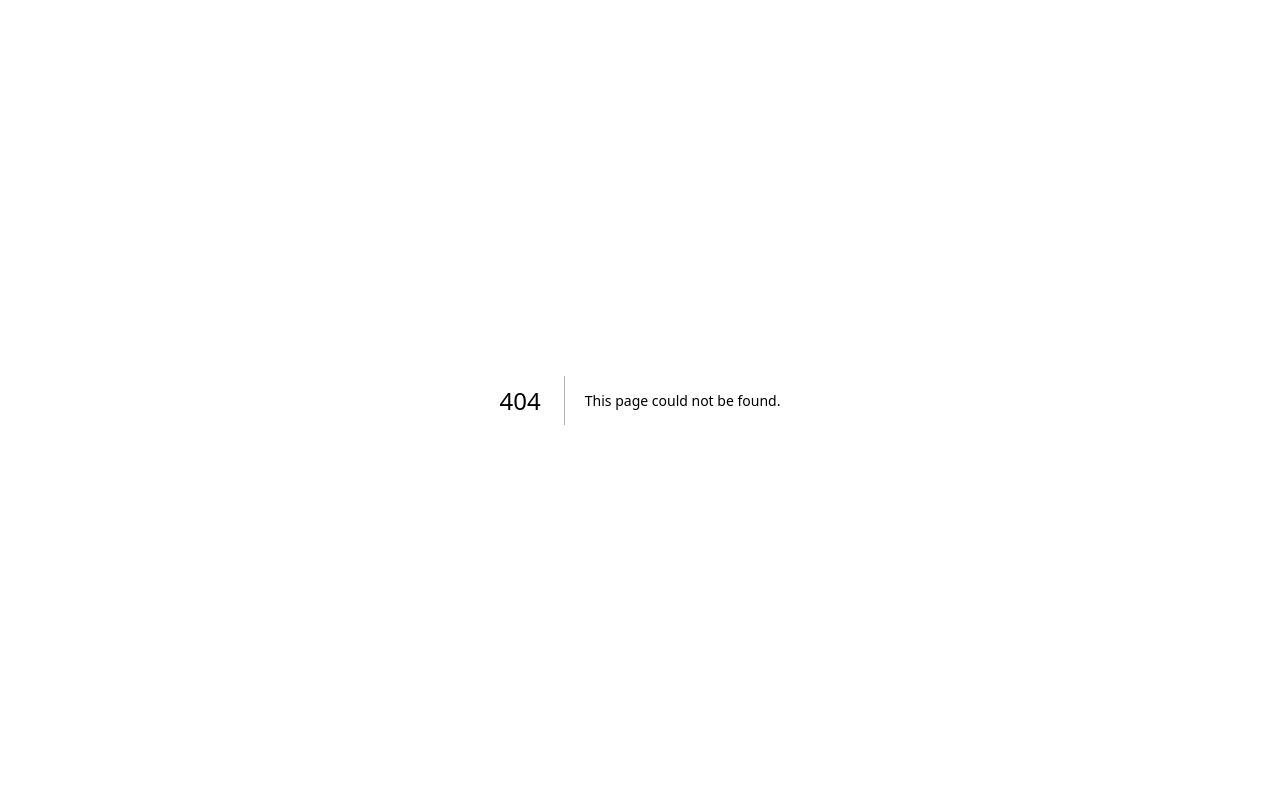
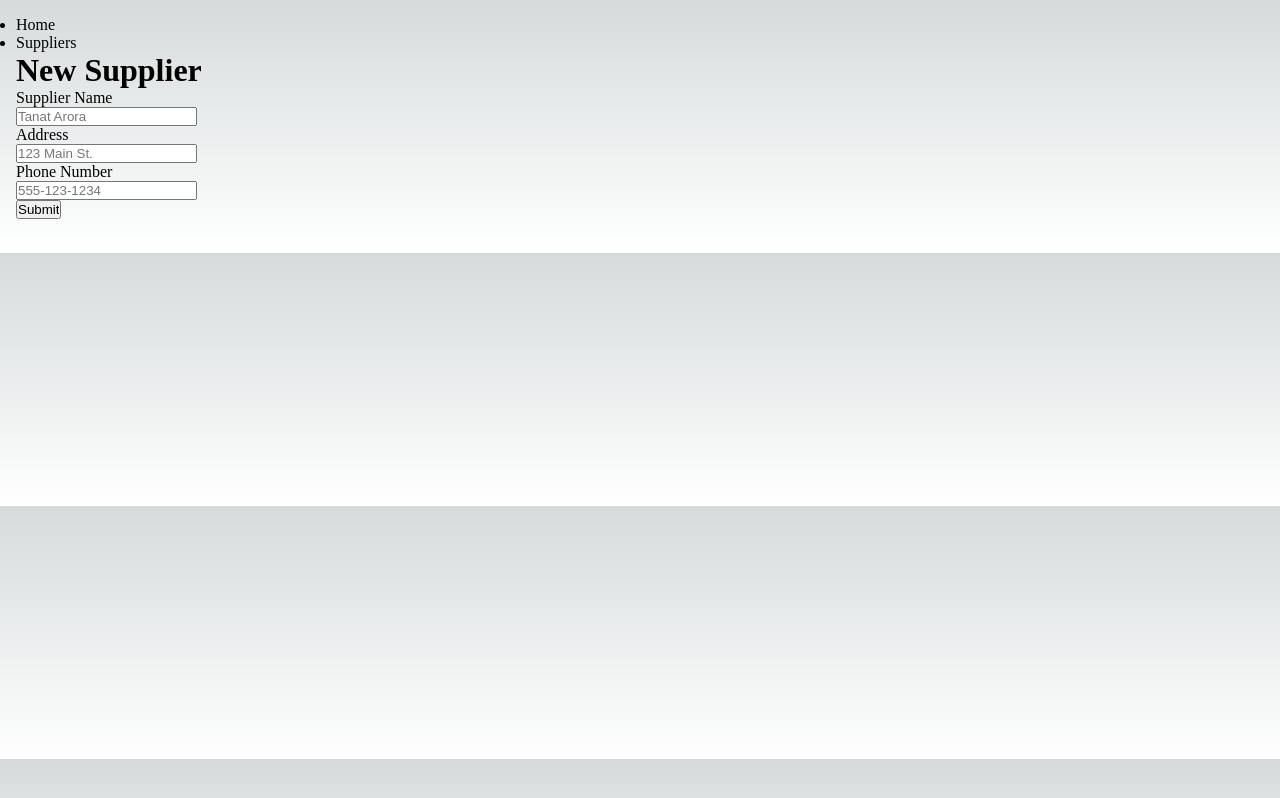
Before and after one commit to Tanat04/stock-final-6410381, a Next.js app: page /supplier/supplier in a window 1280 px wide. Before the commit this address had no page. Built offline with nearby package versions, Linux system fonts and the light colour scheme.

Commit message:
Add Read, Create and Delate function

```diff
--- /dev/null
+++ b/src/pages/supplier/supplier.jsx
@@ -0,0 +1,82 @@
+import { useState } from "react";
+import { useForm } from "react-hook-form";
+import Link from "next/link";
+
+export default function AddSupplier() {
+  const { register, handleSubmit } = useForm();
+  const [data, setData] = useState("");
+
+  const saveSupplier = async (data) => {
+    const response = await fetch("/api/stockFinal/suppliers", {
+      method: "POST", // *GET, POST, PUT, DELETE, etc.
+      mode: "cors", // no-cors, *cors, same-origin
+      cache: "no-cache", // *default, no-cache, reload, force-cache, only-if-cached
+      // credentials: "same-origin", // include, *same-origin, omit
+      headers: {
+        "Content-Type": "application/json",
+        // 'Content-Type': 'application/x-www-form-urlencoded',
+      },
+      // redirect: "follow", // manual, *follow, error
+      referrerPolicy: "no-referrer", // no-referrer, *no-referrer-when-downgrade, origin, origin-when-cross-origin, same-origin, strict-origin, strict-origin-when-cross-origin, unsafe-url
+      // serialisation
+      body: JSON.stringify(data), // body data type must match "Content-Type" header
+    });
+    const result = await response.json(); // deserialise
+    if (result.error) {
+      alert("Error: " + result.error);
+    } else {
+      alert("Supplier Added");
+      window.location.href = "/supplier";
+    }
+    console.log(result);
+    setData(JSON.stringify(data));
+  };
+
+  return (
+    <div style={{ margin: "1rem" }}>
+      <nav>
+        <ul>
+          <li>
+            <Link href="/">Home</Link>
+          </li>
+          <li>
+            <Link href="/supplier">Suppliers</Link>
+          </li>
+        </ul>
+      </nav>
+      <form onSubmit={handleSubmit(saveSupplier)}>
+        <h1>New Supplier</h1>
+        <label htmlFor="supplierName">Supplier Name</label>
+        <br />
+        <input
+          id="supplierName"
+          {...register("supplierName", { required: true })}
+          placeholder="Tanat Arora"
+        />
+        <br />
+
+        <label htmlFor="address">Address</label>
+        <br />
+        <input
+          id="address"
+          {...register("address", { required: true })}
+          placeholder="123 Main St."
+        />
+        <br />
+
+        <label htmlFor="phoneNumber">Phone Number</label>
+        <br />
+        <input
+          id="phoneNumber"
+          {...register("phoneNumber", { required: true })}
+          placeholder="555-123-1234"
+        />
+        <br />
+
+        <input type="submit" />
+        <p>{data}</p>
+        <br />
+      </form>
+    </div>
+  );
+}
```
Also changed, not shown: package.json (+7 -2 lines), src/pages/supplier/index.jsx (added, +73 -0 lines), src/pages/api/stockFinal/suppliers/[id].js (renamed from src/pages/api/stockFinal/supplier/[id].js), src/pages/api/stockFinal/suppliers/index.js (renamed from src/pages/api/stockFinal/supplier/index.js), 2 other files (tests, documents, lock files or other folders).
